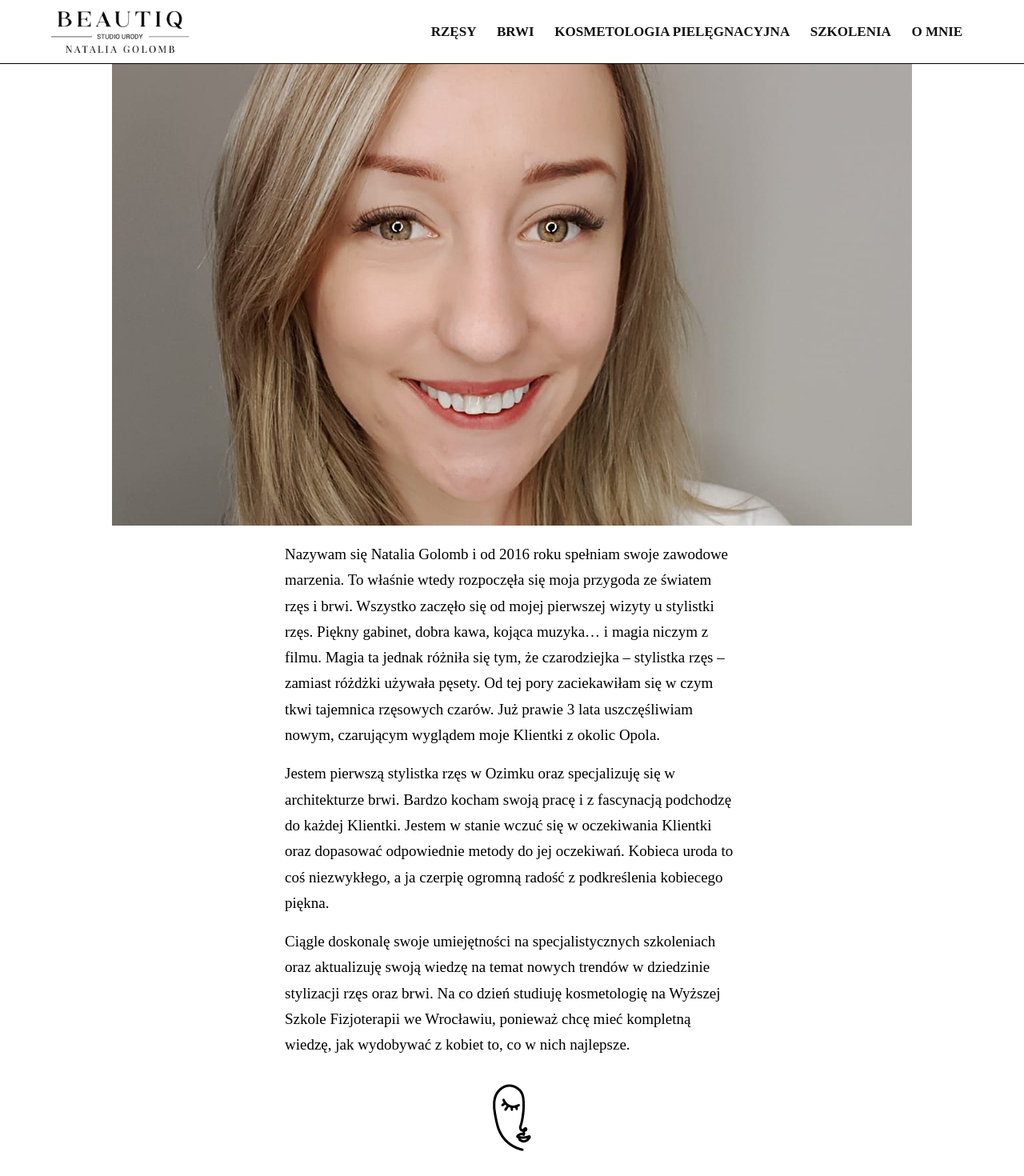
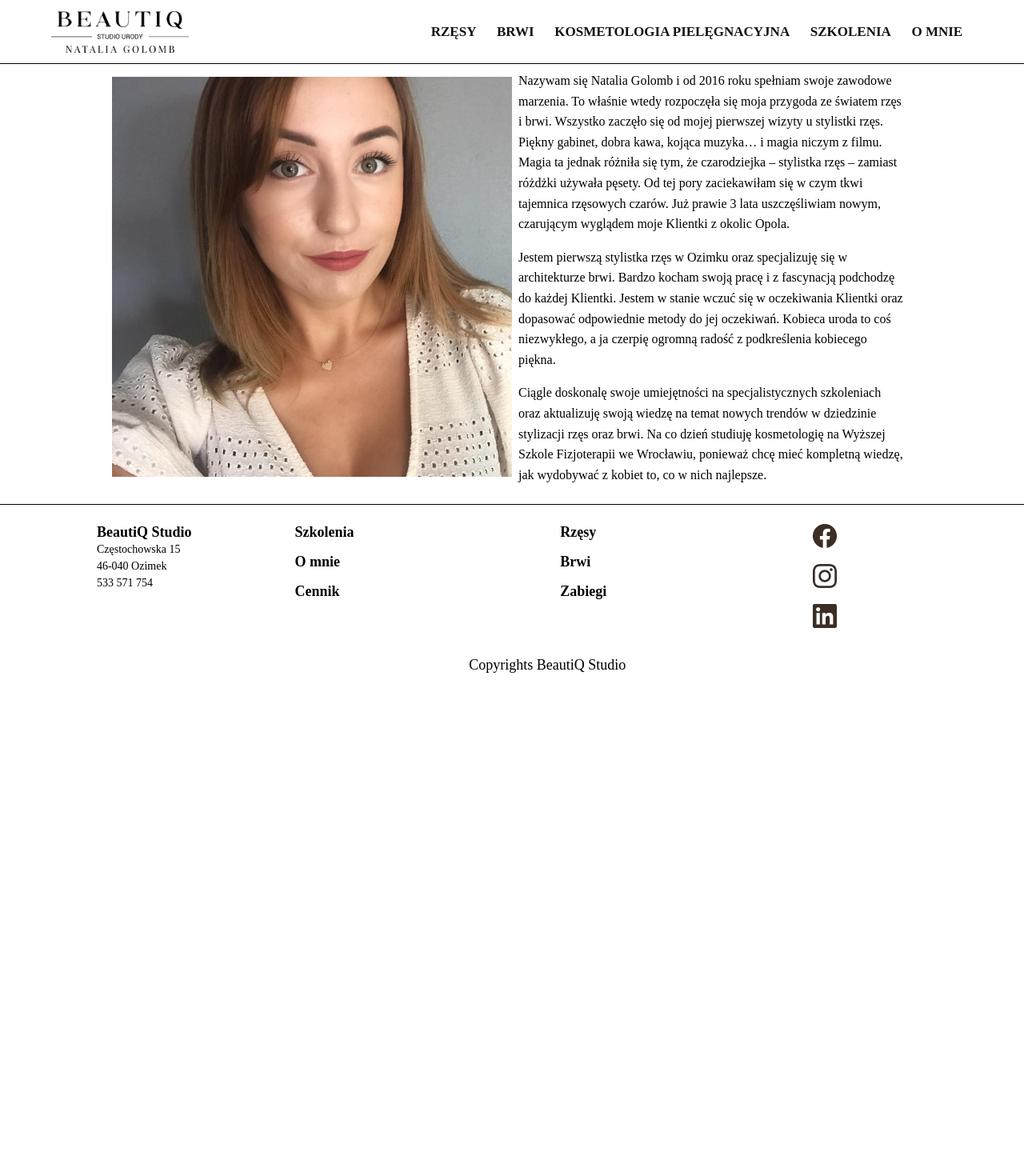
Before and after one commit to PawelNackiewicz/beautiq-studio-next, a Next.js app: page /Natalia-Golomb in a window 1280 px wide. Shown: the top 1470 px of the page at 80% size. After the commit the page ends 866 px from the top, so only its background shows below. Built offline with nearby package versions, Linux system fonts and the light colour scheme.

Commit message:
:lipstick: new aboutme page

```diff
--- a/pages/Natalia-Golomb.tsx
+++ b/pages/Natalia-Golomb.tsx
@@ -5,35 +5,35 @@ import Footer from '../components/Footer';
 const AboutMePageContainer = styled.div`
   max-width: 1000px;
   margin: auto;
+  display: flex;
 `;
 
-const StyledLogoContainer = styled.div`
+const StyledImageContainer = styled.div`
   display: flex;
   justify-content: center;
-  margin-bottom: 2rem;
+  margin-top: 1rem;
+  height: 500px;
+  width: 500px;
 `;
 
 const StyledArticle = styled.article`
-  max-width: 600px;
+  max-width: 500px;
   margin: auto;
-  font-size: 19px;
-  padding: 1rem;
+  font-size: 16px;
+  padding: .5rem;
 `;
 
 const StyledSection = styled.section`
-  line-height: 170%;
+  line-height: 160%;
   margin-bottom: 1rem;
 `;
 
 function NataliaGolomb() {
   return (
     <AboutMePageContainer>
-      <Image
-        alt="Natalia Golomb"
-        src="/Natalia_Golomb_stylistka_rzes.png"
-        width="1000"
-        height="577"
-      />
+      <StyledImageContainer>
+        <Image alt="Natalia Golomb" src="/Natalia_Golomb.jpg" width="500" height="500" />
+      </StyledImageContainer>
       <StyledArticle>
         <StyledSection>
           Nazywam się Natalia Golomb i od 2016 roku spełniam swoje zawodowe marzenia. To właśnie
@@ -57,9 +57,6 @@ function NataliaGolomb() {
           kompletną wiedzę, jak wydobywać z kobiet to, co w nich najlepsze.{' '}
         </StyledSection>
       </StyledArticle>
-      <StyledLogoContainer>
-        <Image alt="logo" src="/mark.png" width="48" height="84" />
-      </StyledLogoContainer>
     </AboutMePageContainer>
   );
 }
```
Also changed, not shown: public/Natalia_Golomb.jpg (added), public/Natalia_Golomb_stylistka_rzes.png (deleted).
